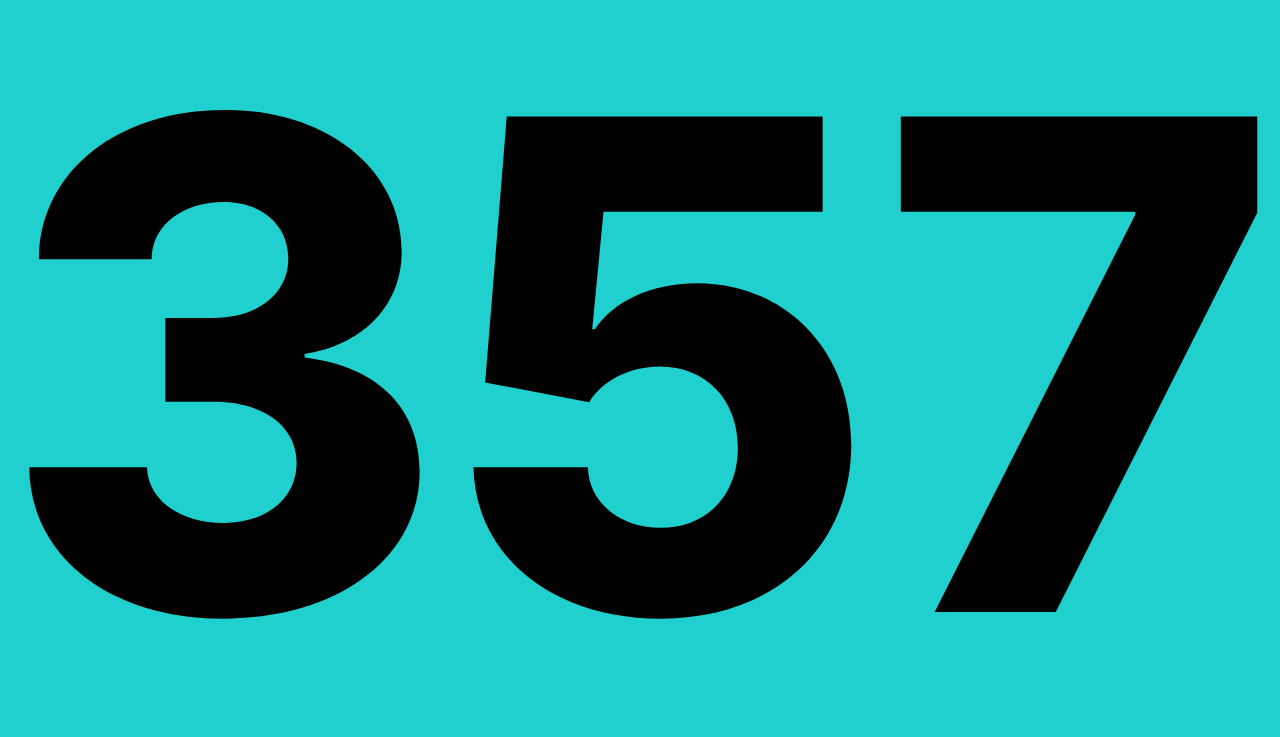
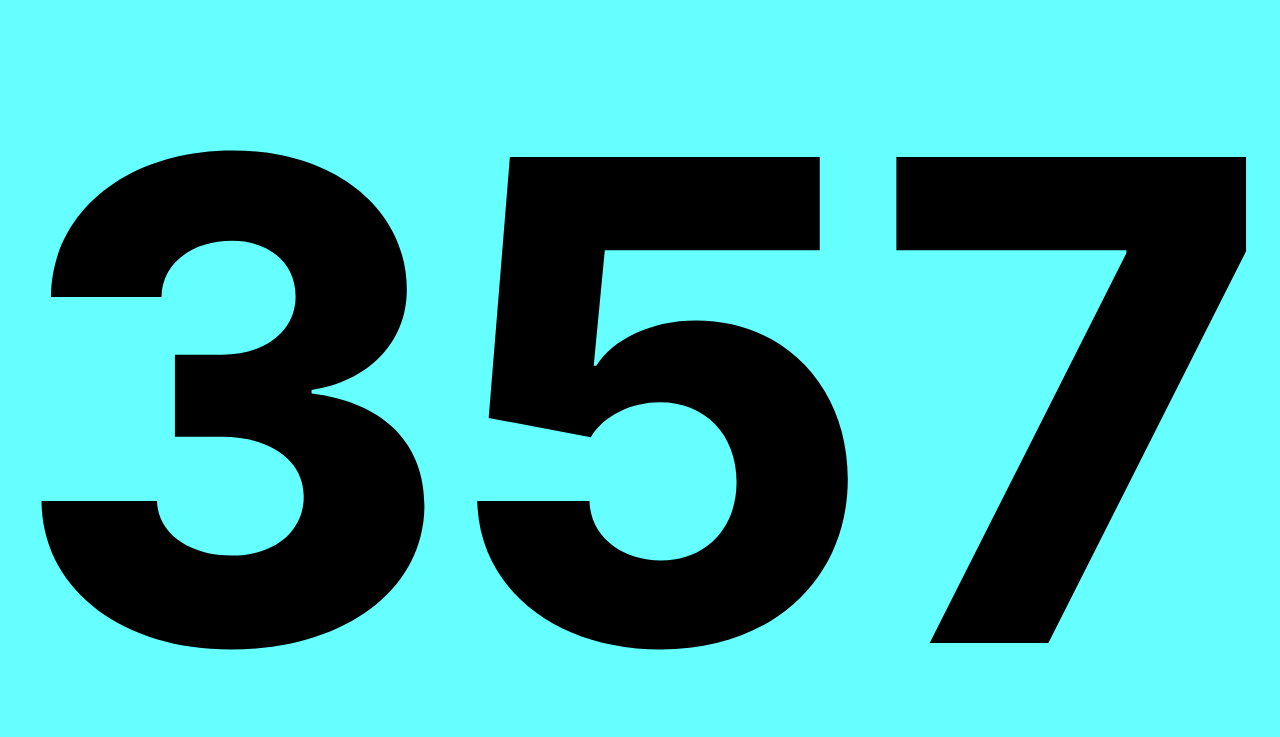
Before and after one commit to FlixFlix/static, a plain HTML site: page index.html in a window 1280 px wide. Drawn offline with Linux system fonts and the light colour scheme.

Commit message:
Update index.html

```diff
--- a/index.html
+++ b/index.html
@@ -3,25 +3,42 @@
 <head>
   <meta charset="utf-8" />
   <meta name="viewport" content="width=device-width,initial-scale=1" />
-  <title>School Pickup Number</title>
+  <title>School Pickup 357</title>
   <style>
-    html, body { margin: 0; padding: 0; }
-    body { background-color: #20D0CF; font-family: Inter, system-ui, -apple-system, Segoe UI, Roboto, Arial, sans-serif; }
+    html, body { height: 100%; margin: 0; }
+    body {
+      background: #66ffff;
+      font-family: Inter, system-ui, -apple-system, Segoe UI, Roboto, Arial, sans-serif;
+      overflow: hidden;
+    }
 
+    /* Full-viewport centered container */
+    .wrap {
+      height: 100vh;
+      display: flex;
+      align-items: center;   /* vertical center */
+      justify-content: center;
+    }
+
+    /* The text itself (no distortion; font-size set by JS) */
     #fit {
       width: 100vw;
       white-space: nowrap;
       font-weight: 800;
       line-height: 1;
+      text-align: center;
       overflow: hidden;
-      /* optional: center vertically a bit / prevent clipping on some fonts */
-      padding: 24px 0;
+      /* small padding reduces edge clipping on some fonts */
+      padding: 0 1vw;
+      box-sizing: border-box;
     }
   </style>
 </head>
 
 <body>
-  <div id="fit">357</div>
+  <div class="wrap">
+    <div id="fit">357</div>
+  </div>
 
   <script>
     const el = document.getElementById('fit');
@@ -29,8 +46,8 @@
     function fitText() {
       const w = el.clientWidth;
 
-      // Binary search best font size that still fits
-      let lo = 1, hi = 2000; // px
+      // Binary search for largest font-size that still fits horizontally
+      let lo = 1, hi = 4000; // px
       while (lo < hi) {
         const mid = Math.ceil((lo + hi) / 2);
         el.style.fontSize = mid + "px";
```
